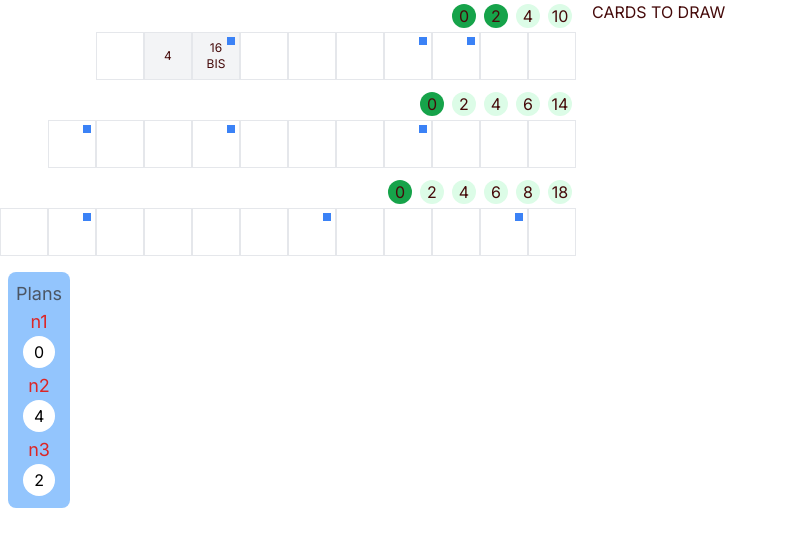
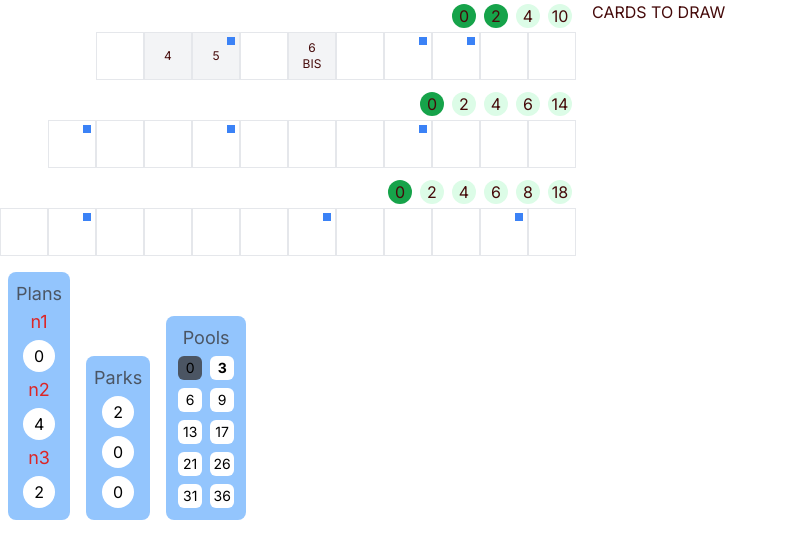
Before and after one commit to al63/welcome-game, a Next.js app: page /game/1 in a window 1280 px wide. Shown: the top 558 px of the page, without its empty margins (0-788 px from the left). Built offline with nearby package versions, Linux system fonts and the light colour scheme.

Commit message:
poooools

```diff
--- a/app/game/[slug]/UserScoreSheet.tsx
+++ b/app/game/[slug]/UserScoreSheet.tsx
@@ -1,32 +1,95 @@
-import { PlayerState } from "@/app/util/PlayerTypes";
+import { ROW_ONE, ROW_THREE, ROW_TWO } from "@/app/util/Neighborhoods";
+import { House, PlayerState } from "@/app/util/PlayerTypes";
+import { POOL_SCORES } from "@/app/util/Pools";
 import React from "react";
 
-function SectionContainer({ children }: { children: React.ReactElement }) {
-  return <div className="bg-blue-300 p-2 m-2 flex flex-col items-center rounded-lg">{children}</div>;
+function SectionContainer({ children, title }: { children: React.ReactNode; title: string }) {
+  return (
+    <div className="bg-blue-300 p-2 m-2 flex flex-col items-center rounded-lg">
+      <h1 className="text-gray-600 text-lg">{title}</h1>
+      {children}
+    </div>
+  );
+}
+
+function Score({ score }: { score: number }) {
+  return <div className="m-1 flex items-center justify-center h-8 w-8 rounded-full bg-white text-black">{score}</div>;
+}
+
+function Value({ value, checked, active }: { value: number; checked: boolean; active: boolean }) {
+  const bg = checked ? "bg-gray-600" : "bg-white";
+
+  return (
+    <div
+      className={`${bg} ${
+        active ? "font-bold" : ""
+      } m-1 flex items-center justify-center h-6 w-6 rounded-md text-sm text-black`}
+    >
+      {value}
+    </div>
+  );
 }
 
 function Plans({ completedPlans }: { completedPlans: number[] }) {
   return (
-    <SectionContainer>
-      <>
-        <h1 className="text-gray-600 text-lg">Plans</h1>
-        {completedPlans.map((plan, index) => {
-          return (
-            <div className="mb-1 text-center" key={index}>
-              <div className="text-red-600 text-lg">{`n${index + 1}`}</div>
-              <div className="flex items-center justify-center h-8 w-8 rounded-full bg-white text-black">{plan}</div>
-            </div>
-          );
+    <SectionContainer title="Plans">
+      {completedPlans.map((plan, index) => {
+        return (
+          <div className="text-center" key={index}>
+            <div className="text-red-600 text-lg">{`n${index + 1}`}</div>
+            <Score score={plan} />
+          </div>
+        );
+      })}
+    </SectionContainer>
+  );
+}
+
+function Parks({ houseRows }: { houseRows: Array<Array<House | null>> }) {
+  const scores = houseRows.map((row) => {
+    return row.reduce((accum, cur) => {
+      return accum + (cur?.modifier === "GARDEN" ? 1 : 0);
+    }, 0);
+  });
+
+  return (
+    <SectionContainer title="Parks">
+      <Score score={ROW_ONE.parkScores[scores[0]]} />
+      <Score score={ROW_TWO.parkScores[scores[1]]} />
+      <Score score={ROW_THREE.parkScores[scores[2]]} />
+    </SectionContainer>
+  );
+}
+
+function Pools({ houseRows }: { houseRows: Array<Array<House | null>> }) {
+  const pools = houseRows.reduce((accum, cur) => {
+    return (
+      accum +
+      cur.reduce((accum, cur) => {
+        return accum + (cur?.modifier === "POOL" ? 1 : 0);
+      }, 0)
+    );
+  }, 0);
+
+  return (
+    <SectionContainer title="Pools">
+      <div className="grid grid-cols-2">
+        {POOL_SCORES.map((score, index) => {
+          return <Value value={score} checked={pools > index} active={pools === index} key={score} />;
         })}
-      </>
+      </div>
     </SectionContainer>
   );
 }
 
 export function UserScoreSheet({ playerState }: { playerState: PlayerState }) {
+  const houseRows = [playerState.housesRowOne, playerState.housesRowTwo, playerState.housesRowThree];
+
   return (
-    <div className="flex">
+    <div className="flex items-end">
       <Plans completedPlans={playerState.completedPlans} />
+      <Parks houseRows={houseRows} />
+      <Pools houseRows={houseRows} />
     </div>
   );
 }
--- a/app/game/[slug]/page.tsx
+++ b/app/game/[slug]/page.tsx
@@ -20,7 +20,11 @@ dummy.housesRowOne[1] = {
 };
 
 dummy.housesRowOne[2] = {
-  value: 16,
+  value: 5,
+  modifier: "POOL",
+};
+dummy.housesRowOne[4] = {
+  value: 6,
   modifier: "BIS",
 };
 
--- /dev/null
+++ b/app/util/Pools.ts
@@ -0,0 +1 @@
+export const POOL_SCORES = [0, 3, 6, 9, 13, 17, 21, 26, 31, 36];
```
